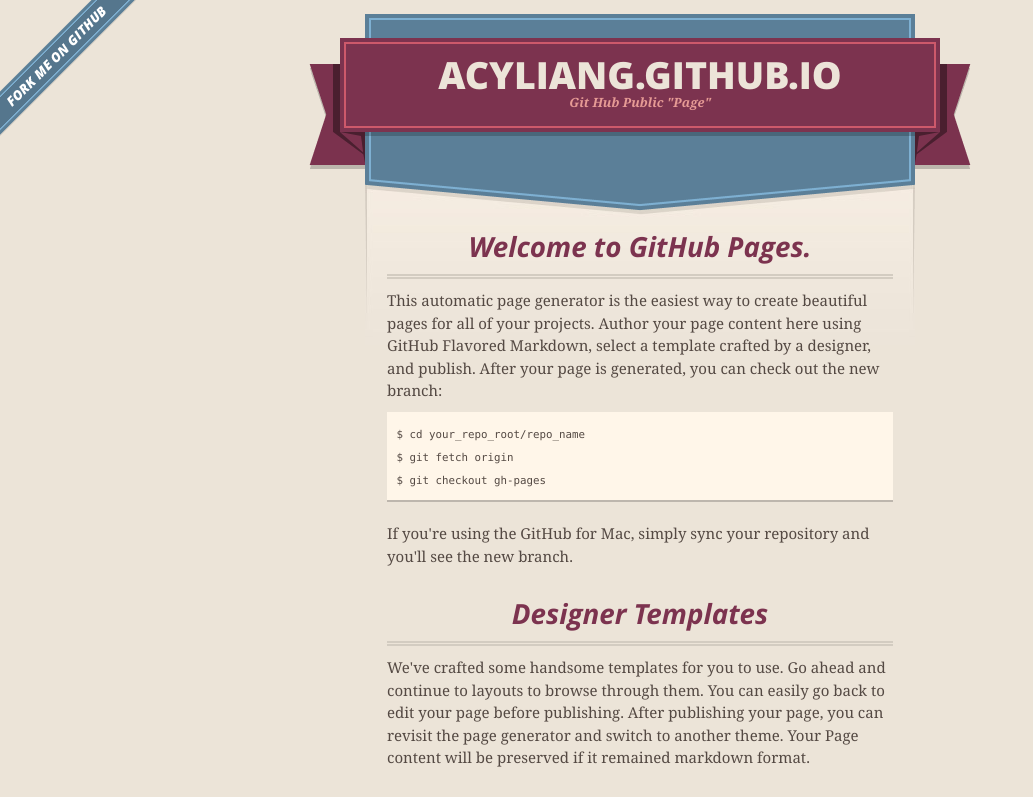
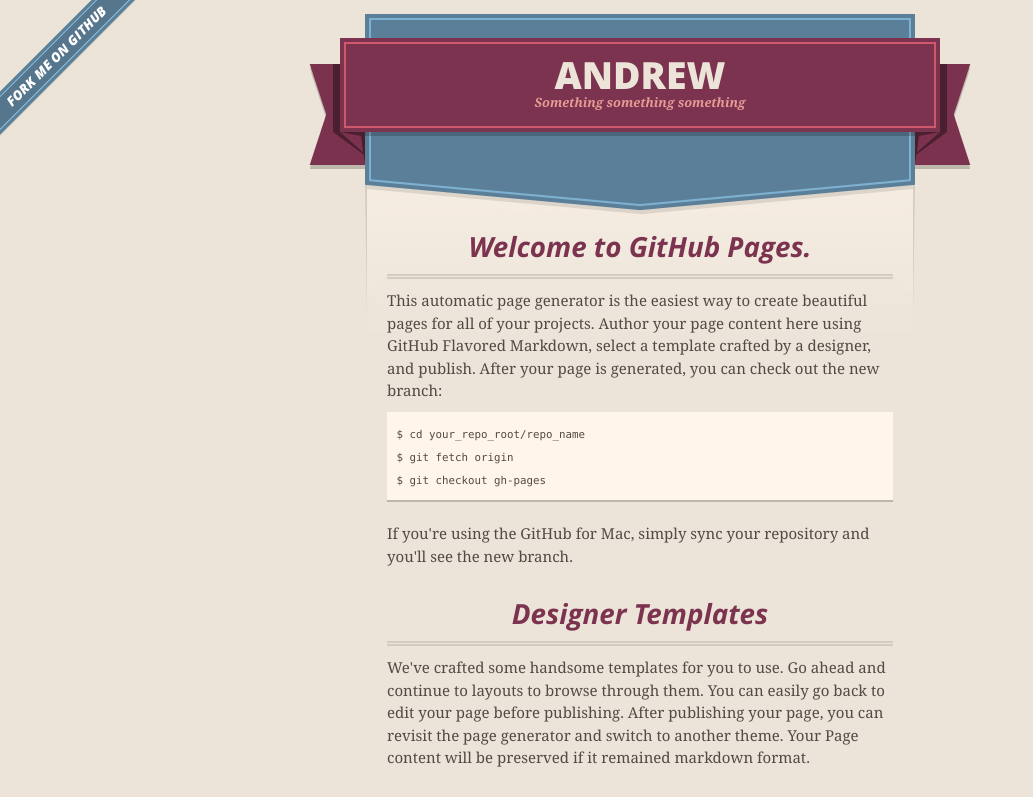
Before and after one commit to acyliang/acyliang.github.io, a plain HTML site: page index.html in a window 1280 px wide. Shown: the top 797 px of the page, without its empty margins (0-1033 px from the left). Drawn offline with nearby package versions, Linux system fonts and the light colour scheme.

Commit message:
I modify the header

```diff
--- a/index.html
+++ b/index.html
@@ -27,8 +27,8 @@
       <header>
         <span class="ribbon-outer">
           <span class="ribbon-inner">
-            <h1>Acyliang.github.io</h1>
-            <h2>Git Hub Public &quot;Page&quot;</h2>
+            <h1>Andrew</h1>
+            <h2>Something something something</h2>
           </span>
           <span class="left-tail"></span>
           <span class="right-tail"></span>
```
